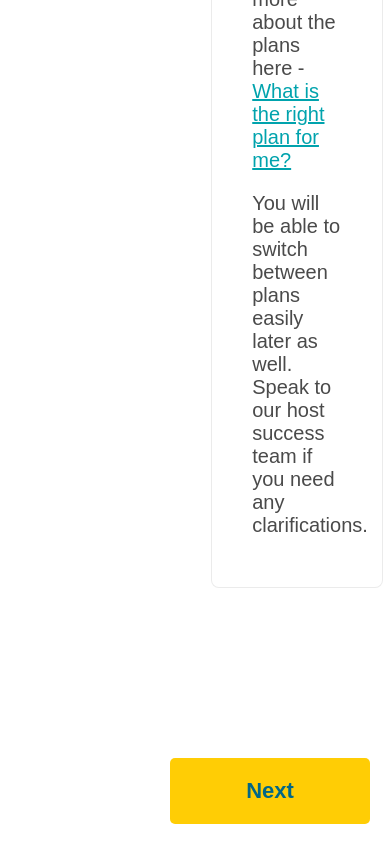
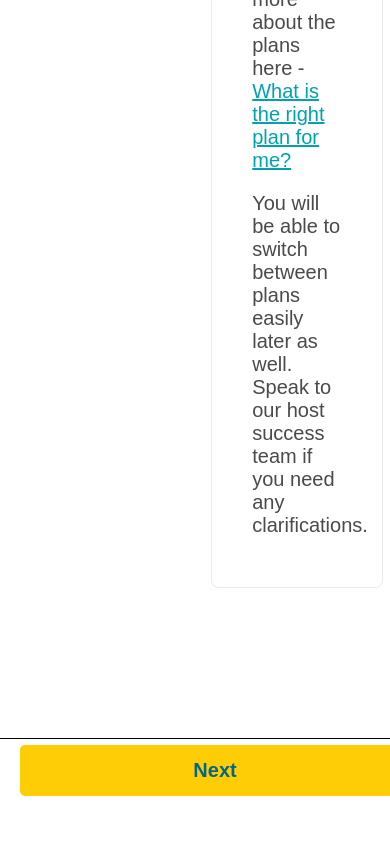
Before and after one commit to ShahbaazX786/drive-lah-replica, a React (Vite) app: page / in a window 390 px wide. Shown: the part 1648-2492 px from the top of the page. After the commit the page ends 2450 px from the top, so only its background shows below. Built offline with nearby package versions, Linux system fonts and the light colour scheme; a web font is replaced by a local one.

Commit message:
made footer responsive.

```diff
--- a/src/components/layout/footer/footer.scss
+++ b/src/components/layout/footer/footer.scss
@@ -22,3 +22,19 @@
         cursor: pointer;
     }
 }
+
+
+@media (max-width:768px) {
+    #bottom-navigation{
+        width: 100%;
+        padding: 6px 20px;
+        border-top: 1px solid black;
+        justify-content: center;
+        button{
+            padding: 14px 40px;
+            width: 100%;
+            font-size: 20px;
+            text-align: center;
+        }
+    }
+}
```
